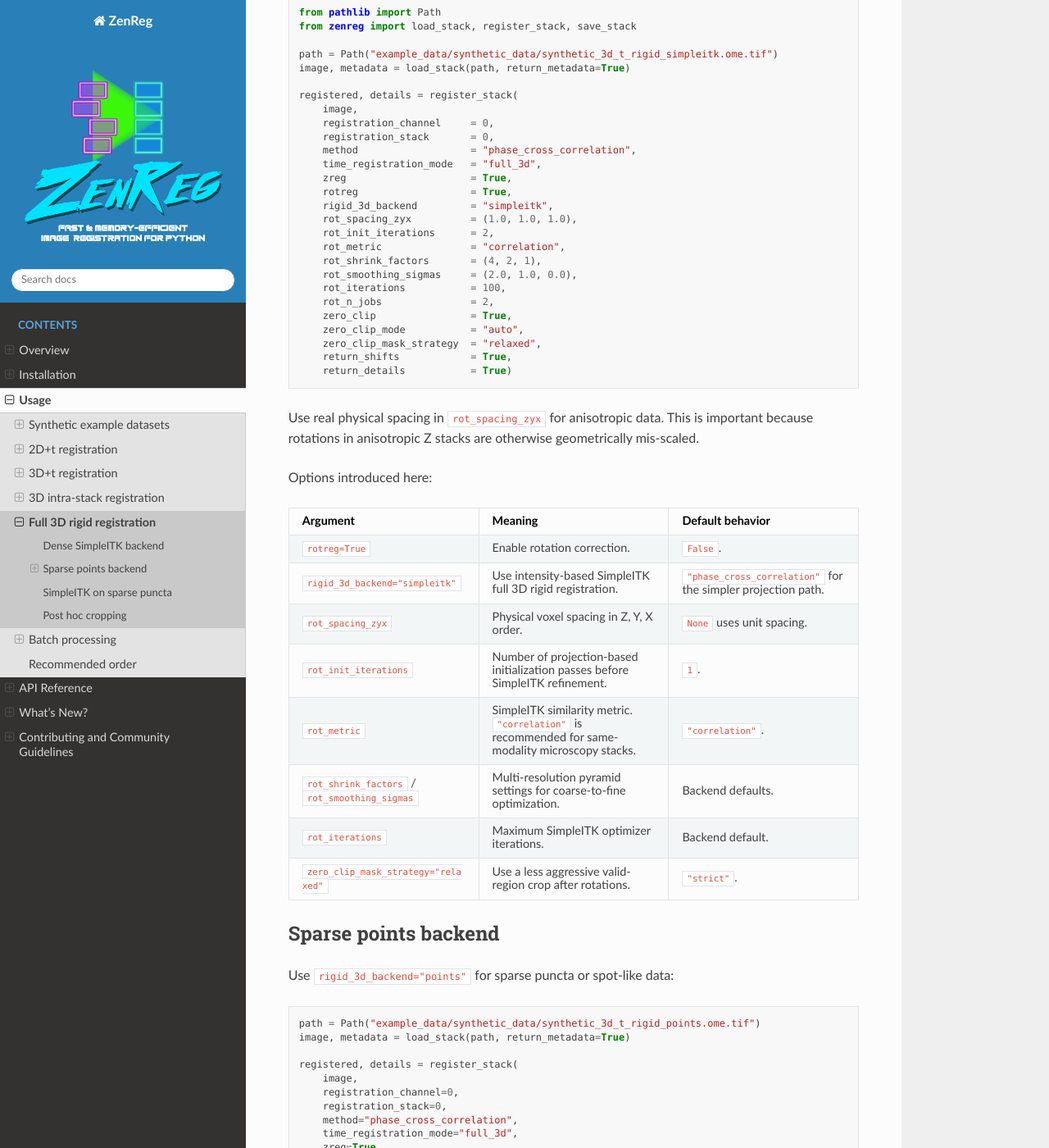
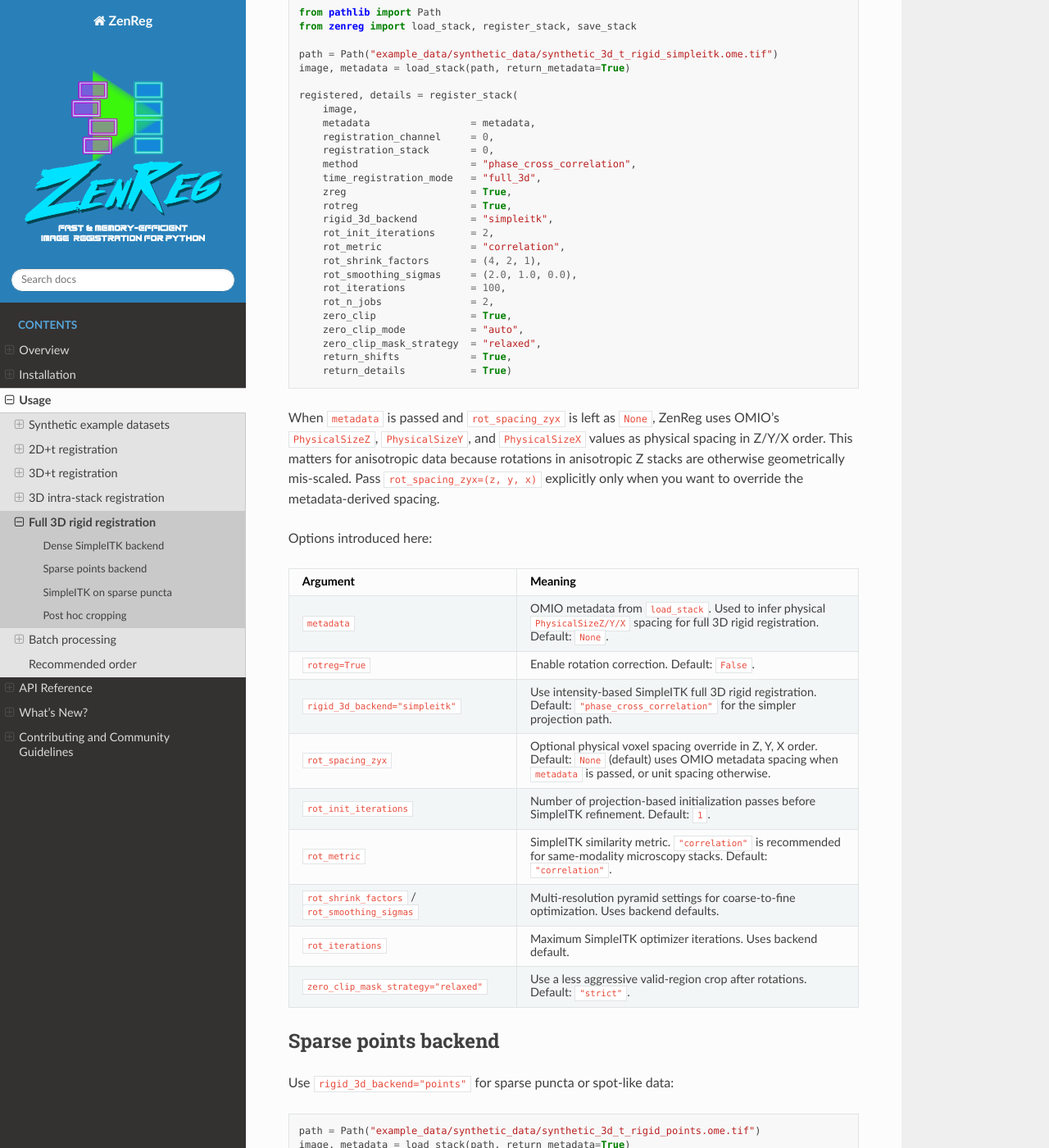
Before and after one commit to FabrizioMusacchio/ZenReg, a Sphinx documentation site: the page built from docs/source/usage_full_3d_rigid.rst, in a window 1280 px wide and 1400 px high, scrolled down 451 px. Shown: the whole window at 82% size. Built offline with Sphinx 7.4.7 and the Read the Docs theme 3.1.0, drawn with Linux system fonts in a browser that asks for light colours; some of the changed text lies outside the part shown.

Commit message:
fix(docs): enhance clarity and consistency in batch processing and 3D rigid registration documentation

```diff
--- a/docs/source/usage_full_3d_rigid.rst
+++ b/docs/source/usage_full_3d_rigid.rst
@@ -26,6 +26,7 @@ Use ``rigid_3d_backend="simpleitk"`` for dense structural volumes:
 
    registered, details = register_stack(
        image,
+       metadata                 = metadata,
        registration_channel     = 0,
        registration_stack       = 0,
        method                   = "phase_cross_correlation",
@@ -33,7 +34,6 @@ Use ``rigid_3d_backend="simpleitk"`` for dense structural volumes:
        zreg                     = True,
        rotreg                   = True,
        rigid_3d_backend         = "simpleitk",
-       rot_spacing_zyx          = (1.0, 1.0, 1.0),
        rot_init_iterations      = 2,
        rot_metric               = "correlation",
        rot_shrink_factors       = (4, 2, 1),
@@ -46,44 +46,43 @@ Use ``rigid_3d_backend="simpleitk"`` for dense structural volumes:
        return_shifts            = True,
        return_details           = True)
 
-Use real physical spacing in ``rot_spacing_zyx`` for anisotropic data. This is
-important because rotations in anisotropic Z stacks are otherwise geometrically
-mis-scaled.
+When ``metadata`` is passed and ``rot_spacing_zyx`` is left as ``None``, ZenReg
+uses OMIO's ``PhysicalSizeZ``, ``PhysicalSizeY``, and ``PhysicalSizeX`` values
+as physical spacing in Z/Y/X order. This matters for anisotropic data because
+rotations in anisotropic Z stacks are otherwise geometrically mis-scaled.
+Pass ``rot_spacing_zyx=(z, y, x)`` explicitly only when you want to override the
+metadata-derived spacing.
 
 Options introduced here:
 
 .. list-table::
    :header-rows: 1
+   :widths: 40 60
 
    * - Argument
      - Meaning
-     - Default behavior
+   * - ``metadata``
+     - OMIO metadata from ``load_stack``. Used to infer physical
+       ``PhysicalSizeZ/Y/X`` spacing for full 3D rigid registration. Default: ``None``.
    * - ``rotreg=True``
-     - Enable rotation correction.
-     - ``False``.
+     - Enable rotation correction. Default:  ``False``.
    * - ``rigid_3d_backend="simpleitk"``
-     - Use intensity-based SimpleITK full 3D rigid registration.
-     - ``"phase_cross_correlation"`` for the simpler projection path.
+     - Use intensity-based SimpleITK full 3D rigid registration. Default:  ``"phase_cross_correlation"`` for the simpler projection path.
    * - ``rot_spacing_zyx``
-     - Physical voxel spacing in Z, Y, X order.
-     - ``None`` uses unit spacing.
+     - Optional physical voxel spacing override in Z, Y, X order. Default:  ``None`` (default) uses OMIO metadata spacing when ``metadata`` is passed, or unit
+       spacing otherwise.
    * - ``rot_init_iterations``
      - Number of projection-based initialization passes before SimpleITK
-       refinement.
-     - ``1``.
+       refinement. Default:  ``1``.
    * - ``rot_metric``
      - SimpleITK similarity metric. ``"correlation"`` is recommended for
-       same-modality microscopy stacks.
-     - ``"correlation"``.
+       same-modality microscopy stacks. Default:  ``"correlation"``.
    * - ``rot_shrink_factors`` / ``rot_smoothing_sigmas``
-     - Multi-resolution pyramid settings for coarse-to-fine optimization.
-     - Backend defaults.
+     - Multi-resolution pyramid settings for coarse-to-fine optimization. Uses backend defaults.
    * - ``rot_iterations``
-     - Maximum SimpleITK optimizer iterations.
-     - Backend default.
+     - Maximum SimpleITK optimizer iterations. Uses backend default.
    * - ``zero_clip_mask_strategy="relaxed"``
-     - Use a less aggressive valid-region crop after rotations.
-     - ``"strict"``.
+     - Use a less aggressive valid-region crop after rotations. Default:  ``"strict"``.
 
 Sparse points backend
 ---------------------
@@ -97,86 +96,77 @@ Use ``rigid_3d_backend="points"`` for sparse puncta or spot-like data:
 
    registered, details = register_stack(
        image,
-       registration_channel=0,
-       registration_stack=0,
-       method="phase_cross_correlation",
-       time_registration_mode="full_3d",
-       zreg=True,
-       rotreg=True,
-       rigid_3d_backend="points",
-       rot_points_max_points=120,
-       rot_points_min_distance=2,
-       rot_points_threshold_rel=0.2,
-       rot_points_iterations=40,
-       rot_points_max_match_distance=7.0,
-       transform_order=0,
-       rot_n_jobs=2,
-       zero_clip=True,
-       zero_clip_mask_strategy="relaxed",
-       return_shifts=True,
-       return_details=True,
-   )
+       metadata=metadata,
+       registration_channel          = 0,
+       registration_stack            = 0,
+       method                        = "phase_cross_correlation",
+       time_registration_mode        = "full_3d",
+       zreg                          = True,
+       rotreg                        = True,
+       rigid_3d_backend              = "points",
+       rot_points_max_points         = 120,
+       rot_points_min_distance       = 2,
+       rot_points_threshold_rel      = 0.2,
+       rot_points_iterations         = 40,
+       rot_points_max_match_distance = 7.0,
+       transform_order               = 0,
+       rot_n_jobs                    = 2,
+       zero_clip                     = True,
+       zero_clip_mask_strategy       = "relaxed",
+       return_shifts                 = True,
+       return_details                = True)
 
 Sparse puncta often benefit from ``transform_order=0`` because nearest-neighbor
 resampling keeps spots sharp. Dense intensity data usually benefits from
 ``transform_order=1``.
 
-New options in this block
-~~~~~~~~~~~~~~~~~~~~~~~~~
+New options in this block:
 
 .. list-table::
    :header-rows: 1
+   :widths: 40 60
 
    * - Argument
      - Meaning
-     - Default behavior
    * - ``rigid_3d_backend="points"``
-     - Use peak detection plus point matching/RANSAC-style rigid estimation.
-     - ``"phase_cross_correlation"``.
+     - Use peak detection plus point matching/RANSAC-style rigid estimation. Default:  ``"phase_cross_correlation"``.
    * - ``rot_points_max_points``
-     - Maximum number of detected points used per volume.
-     - Backend default.
+     - Maximum number of detected points used per volume. Uses backend default.
    * - ``rot_points_min_distance``
-     - Minimum distance between detected local maxima.
-     - Backend default.
+     - Minimum distance between detected local maxima. Uses backend default.
    * - ``rot_points_threshold_rel``
-     - Relative intensity threshold for peak detection.
-     - Backend default.
+     - Relative intensity threshold for peak detection. Uses backend default.
    * - ``rot_points_iterations``
-     - Maximum point-matching refinement iterations.
-     - Backend default.
+     - Maximum point-matching refinement iterations. Uses backend default.
    * - ``rot_points_max_match_distance``
-     - Maximum nearest-neighbor distance accepted as a point match.
-     - Backend default.
+     - Maximum nearest-neighbor distance accepted as a point match. Uses backend default.
    * - ``transform_order=0``
-     - Nearest-neighbor interpolation during transform application.
-     - ``1`` for linear interpolation.
+     - Nearest-neighbor interpolation during transform application. Default:  ``1`` for linear interpolation.
 
 SimpleITK on sparse puncta
 --------------------------
 
-The sparse puncta synthetic dataset can also be run with SimpleITK for
-comparison. This is useful for understanding whether intensity-based or
+The sparse puncta synthetic dataset can of course also be run with SimpleITK
+for comparison. This is useful for understanding whether intensity-based or
 point-based rigid registration is better for a specific acquisition:
 
 .. code-block:: python
 
    registered, details = register_stack(
        image,
-       registration_channel=0,
-       registration_stack=0,
-       method="phase_cross_correlation",
-       time_registration_mode="full_3d",
-       zreg=True,
-       rotreg=True,
-       rigid_3d_backend="simpleitk",
-       rot_spacing_zyx=(1.0, 1.0, 1.0),
-       rot_metric="correlation",
-       transform_order=0,
-       zero_clip=False,
-       return_shifts=True,
-       return_details=True,
-   )
+       metadata=metadata,
+       registration_channel   = 0,
+       registration_stack     = 0,
+       method                 = "phase_cross_correlation",
+       time_registration_mode = "full_3d",
+       zreg                   = True,
+       rotreg                 = True,
+       rigid_3d_backend       = "simpleitk",
+       rot_metric             = "correlation",
+       transform_order        = 0,
+       zero_clip              = False,
+       return_shifts          = True,
+       return_details         = True)
 
 Post hoc cropping
 -----------------
@@ -192,5 +182,9 @@ crop manually:
    cropped, cropped_metadata = crop_stack(
        registered,
        metadata,
-       crop={"top": 1, "bottom": 1, "left": 4, "right": 4, "up": 3, "down": 3},
-   )
+       crop={"top":    1,
+             "bottom": 1,
+             "left":   4,
+             "right":  4,
+             "up":     3,
+             "down":   3})
```
Also changed, not shown: docs/source/usage_batch_processing.rst (+93 -87 lines).
